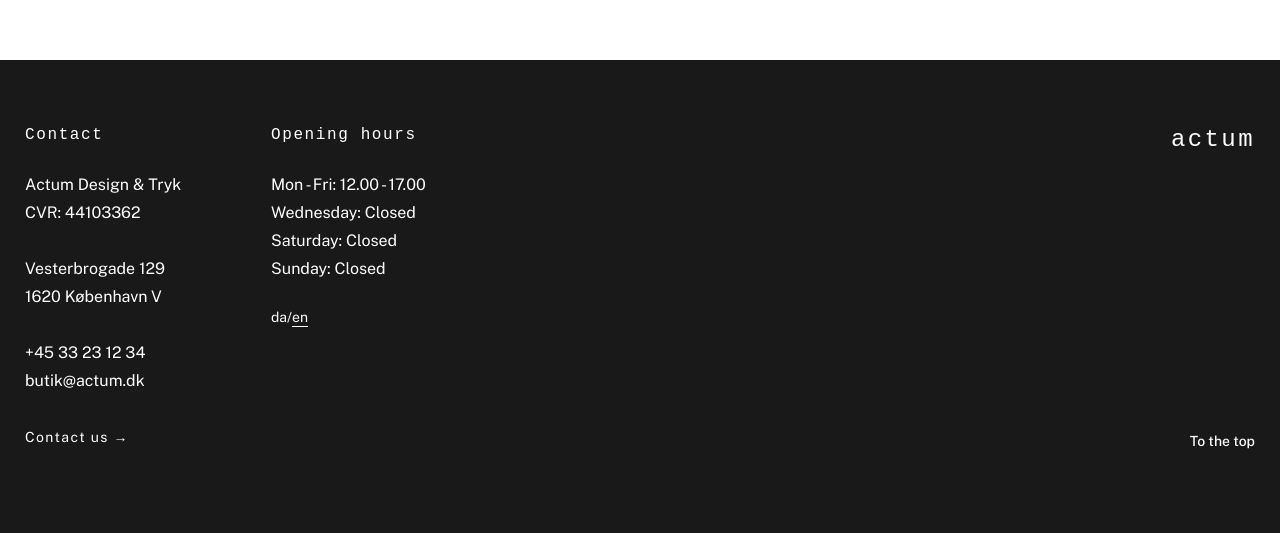
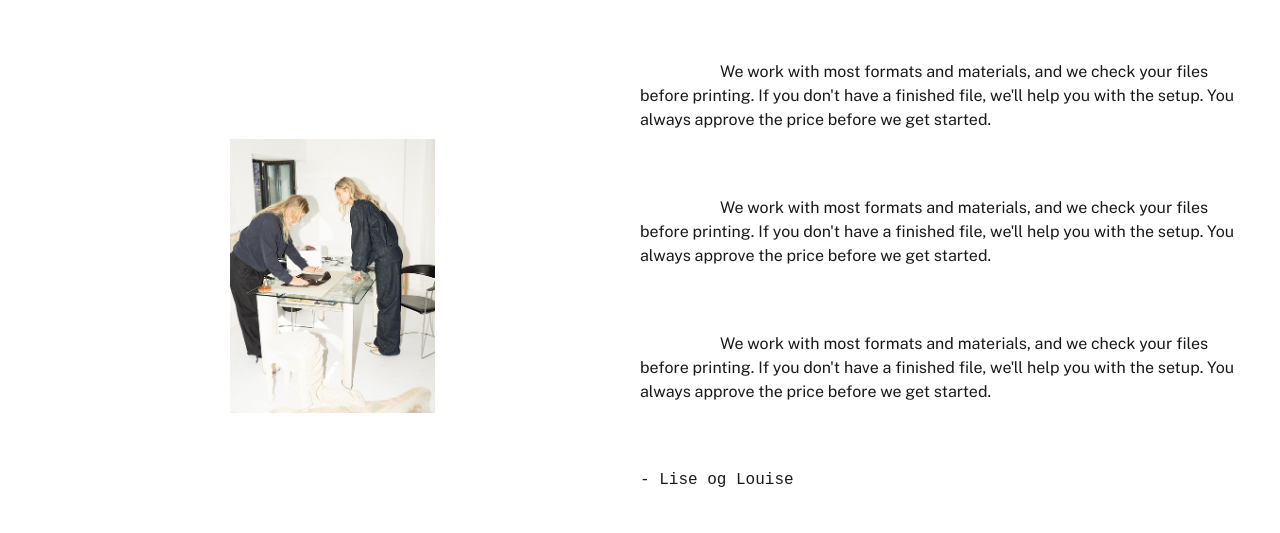
Before and after one commit to actum4sem/actum, a Next.js app in the folder actum/: page /en/about in a window 1280 px wide. Shown: the part 536-1069 px from the top of the page. Built offline with nearby package versions, Linux system fonts and the light colour scheme; no server answers; the database is empty; a web font is replaced by a local one.

Commit message:
feat: implement team section with member details and testimonials

```diff
--- a/actum/src/app/[locale]/(routes)/about/components/team.tsx
+++ b/actum/src/app/[locale]/(routes)/about/components/team.tsx
@@ -0,0 +1,54 @@
+import { getTeamMembers } from "@/lib/team_members";
+import Image from "next/image";
+
+function MemberText({
+  name,
+  title,
+  description,
+}: {
+  name: string;
+  title: string;
+  description: string;
+}) {
+  return (
+    <div className="flex flex-col">
+      <span className="font-ocr text-[--grey]">{name}</span>
+      <h3>{title}</h3>
+      <p>{description}</p>
+    </div>
+  );
+}
+
+function MemberImage({ src, alt }: { src: string; alt: string }) {
+  return (
+    <div className="relative aspect-3/4 w-full overflow-hidden">
+      <Image
+        src={src}
+        alt={alt}
+        fill
+        className="object-cover"
+        sizes="(max-width: 768px) 100vw, 40vw"
+      />
+    </div>
+  );
+}
+
+export default async function TeamSection() {
+  const members = await getTeamMembers();
+
+  return (
+    //overvej gap el flere kolonner
+    <section className="content grid gap-20 grid-cols-[repeat(auto-fit,minmax(200px,1fr))]">
+      {members.map((member) => (
+        <article key={member.id} className="flex flex-col">
+          <MemberImage src={member.image_url} alt={member.name} />
+          <MemberText
+            name={member.name}
+            title={member.title}
+            description={member.description}
+          />
+        </article>
+      ))}
+    </section>
+  );
+}
--- /dev/null
+++ b/actum/src/app/[locale]/(routes)/about/components/testimonials.tsx
@@ -0,0 +1,31 @@
+import { getTranslations } from "next-intl/server";
+import Image from "next/image";
+
+export default async function AboutSection() {
+  const t = await getTranslations("about_section");
+
+  return (
+    <section className="content ">
+      {/* OBS PADDING ER TILFØJET SÅ JEG KUNNE SE SEKTIONEN ORDENTLIGT */}
+      <div className="grid grid-cols-1 md:grid-cols-2 py-16 gap-y-16">
+        <div className="flex items-center justify-center">
+          <div className="relative w-1/3 aspect-3/4">
+            <Image
+              src="/assets/index/about_dummy.jpg"
+              alt=""
+              fill
+              className="object-cover"
+            />
+          </div>
+        </div>
+
+        <div className="flex flex-col justify-between gap-y-16">
+          <p className="indent-20">{t("tekst")}</p>
+          <p className="indent-20">{t("tekst")}</p>
+          <p className="indent-20">{t("tekst")}</p>
+          <p className="font-ocr">- Lise og Louise</p>
+        </div>
+      </div>
+    </section>
+  );
+}
--- a/actum/src/app/[locale]/(routes)/about/page.tsx
+++ b/actum/src/app/[locale]/(routes)/about/page.tsx
@@ -1,10 +1,13 @@
+import Testimonials from "./components/testimonials";
 import VideoSection from "./components/video_section";
-
+import Team from "./components/team";
 
 export default function AboutPage() {
   return (
     <main className="full-bleed grid grid-cols-subgrid">
       <VideoSection />
+      <Testimonials />
+      <Team />
     </main>
   );
 }
--- /dev/null
+++ b/actum/src/lib/team_members.ts
@@ -0,0 +1,13 @@
+import { supabase } from "@/lib/supabaseClient";
+import { TeamMember } from "@/lib/types";
+
+// bruges i team-sektion på /about
+export async function getTeamMembers(): Promise<TeamMember[]> {
+  const { data, error } = await supabase
+    .from("team_members")
+    .select("id, name, title, description, image_url, display_order")
+    .order("display_order");
+
+  if (error) throw error;
+  return data ?? [];
+}
```
Also changed, not shown: actum/src/lib/types.ts (+9 -0 lines).
